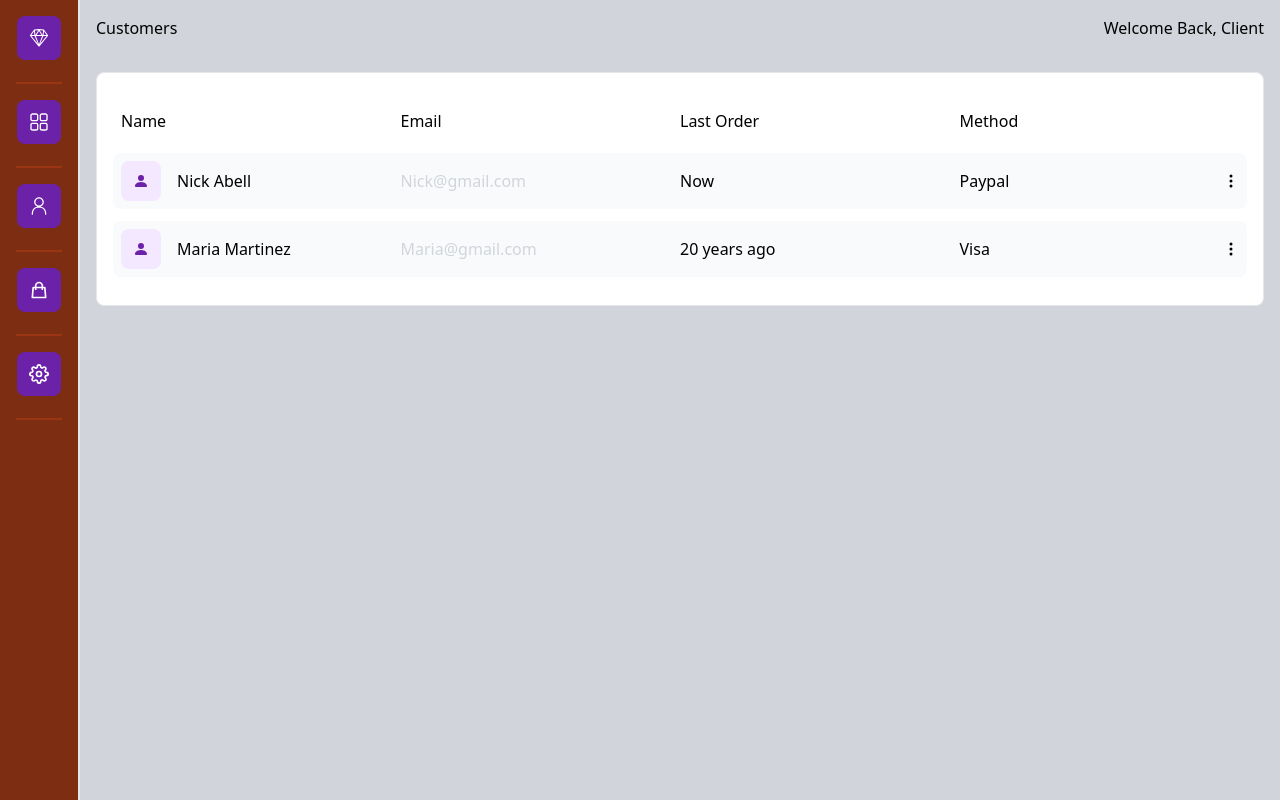
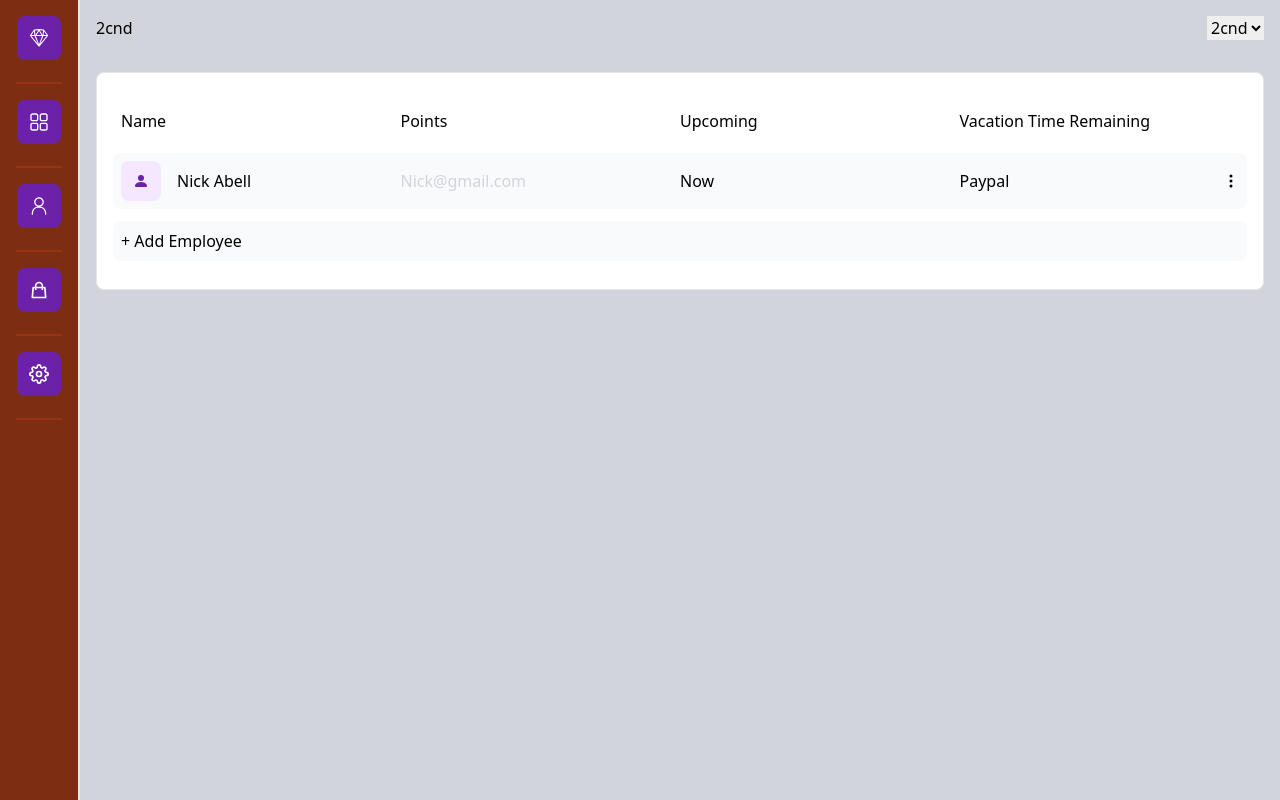
Before and after one commit to Nicholas-Abell/nextjs_dashboard, a Next.js app: page /customers in a window 1280 px wide. Built offline with nearby package versions, Linux system fonts and the light colour scheme.

Commit message:
Can now sort Employees by shift

```diff
--- a/components/BarChart.js
+++ b/components/BarChart.js
@@ -1,4 +1,5 @@
 import React, { useState, useEffect } from 'react';
+import Calendar from 'react-calendar';
 import { Bar } from 'react-chartjs-2';
 import {
     Chart as ChartJS,
--- a/data/data.js
+++ b/data/data.js
@@ -1,22 +1,44 @@
 export const data = [
     {
         id: 1,
+        shift: '2cnd',
         name: {
             first: 'Nick',
             last: 'Abell',
         },
+        vacationTotal: 180,
+        vactionRemaining: 120,
+        points: -2,
         total: 6969.69,
         method: 'Paypal',
         date: 'Now'
     },
     {
         id: 1,
+        shift: '1st',
         name: {
             first: 'Maria',
             last: 'Martinez',
         },
-        total: 800.69,
-        method: 'Visa',
-        date: '20 years ago'
+        vacationTotal: 180,
+        vactionRemaining: 80,
+        points: 0,
+        total: 6969.69,
+        method: 'Paypal',
+        date: 'Now'
+    },
+    {
+        id: 3,
+        shift: '3rd',
+        name: {
+            first: 'Aubry',
+            last: 'Williams',
+        },
+        vacationTotal: 180,
+        vactionRemaining: 80,
+        points: 0,
+        total: 6969.69,
+        method: 'Paypal',
+        date: 'Now'
     },
 ]
--- a/package.json
+++ b/package.json
@@ -12,6 +12,7 @@
     "chart.js": "^4.2.1",
     "next": "13.2.4",
     "react": "18.2.0",
+    "react-calendar": "^4.0.0",
     "react-chartjs-2": "^5.2.0",
     "react-dom": "18.2.0",
     "react-icons": "^4.8.0"
--- a/pages/customers.js
+++ b/pages/customers.js
@@ -1,25 +1,39 @@
-import React from 'react';
+import React, { useState } from 'react';
 import { BsPersonFill, BsThreeDotsVertical } from 'react-icons/bs';
 import { data } from '../data/data.js';
 
 const customers = () => {
+    const [shift, setShift] = useState('2cnd');
+
+    const shiftSelect = (e) => {
+        setShift(e.target.value)
+    }
+
+    const addEmployee = () => {
+
+    }
+
     return (
         <div className='bg-gray-300 min-h-screen'>
             <div className='flex justify-between p-4'>
-                <h2>Customers</h2>
-                <h2>Welcome Back, Client</h2>
+                <h2>{shift}</h2>
+                <select value={shift} onChange={shiftSelect}>
+                    <option value='1st'>1st</option>
+                    <option value='2cnd'>2cnd</option>
+                    <option value='3rd'>3rd</option>
+                </select>
             </div>
             <div className='p-4'>
                 <div className='w-full m-auto p-4 border rounded-lg bg-white overflow-y-auto'>
                     <div className='my-3 p-2 grid md:grid-cols-4 sm:grid-cols-3 grid-cols-2 items-center justify-between'>
                         <span>Name</span>
-                        <span className='sm:text-left text-right'>Email</span>
-                        <span className='hidden md:grid'>Last Order</span>
-                        <span className='hidden sm:grid'>Method</span>
+                        <span className='sm:text-left text-right'>Points</span>
+                        <span className='hidden md:grid'>Upcoming</span>
+                        <span className='hidden sm:grid'>Vacation Time Remaining</span>
                     </div>
                     <ul>
                         {
-                            data.map((order, id) => (
+                            data.filter((order) => order.shift === shift).map((order, id) => (
                                 <li className='bg-gray-50 hover:bg-gray-100 rounded-lg my-3 p-2 grid md:grid-cols-4 sm:grid-cols-3 grid-cols-2 items-center justify-between cursor-pointer'>
                                     <div className='flex items-center'>
                                         <div className='bg-purple-100 p-3 rounded-lg'>
@@ -36,6 +50,7 @@ const customers = () => {
                                 </li>
                             ))
                         }
+                        <li className='bg-gray-50 hover:bg-gray-100 rounded-lg my-3 p-2 grid md:grid-cols-4 sm:grid-cols-3 grid-cols-2 items-center justify-between cursor-pointer'>+ Add Employee</li>
                     </ul>
                 </div>
             </div>
--- a/pages/index.js
+++ b/pages/index.js
@@ -1,4 +1,5 @@
 import BarChart from '@/components/BarChart';
+import Calendar from 'react-calendar';
 import Header from '@/components/Header';
 import RecentOrders from '@/components/RecentOrders';
 import TopCards from '@/components/TopCards';
--- a/pages/orders.js
+++ b/pages/orders.js
@@ -11,8 +11,10 @@ const Orders = () => {
                 <h2>Welcome Back, Client</h2>
             </div>
             <div className='p-4'>
-                <div className='w-full m-auto p-4'>
+                <div className='w-full m-auto p-4 border rounded-lg bg-white overflow-y-auto'>
+                    <div>
 
+                    </div>
                 </div>
 
             </div>
```
Also changed, not shown: 1 other file (tests, documents, lock files or other folders).
